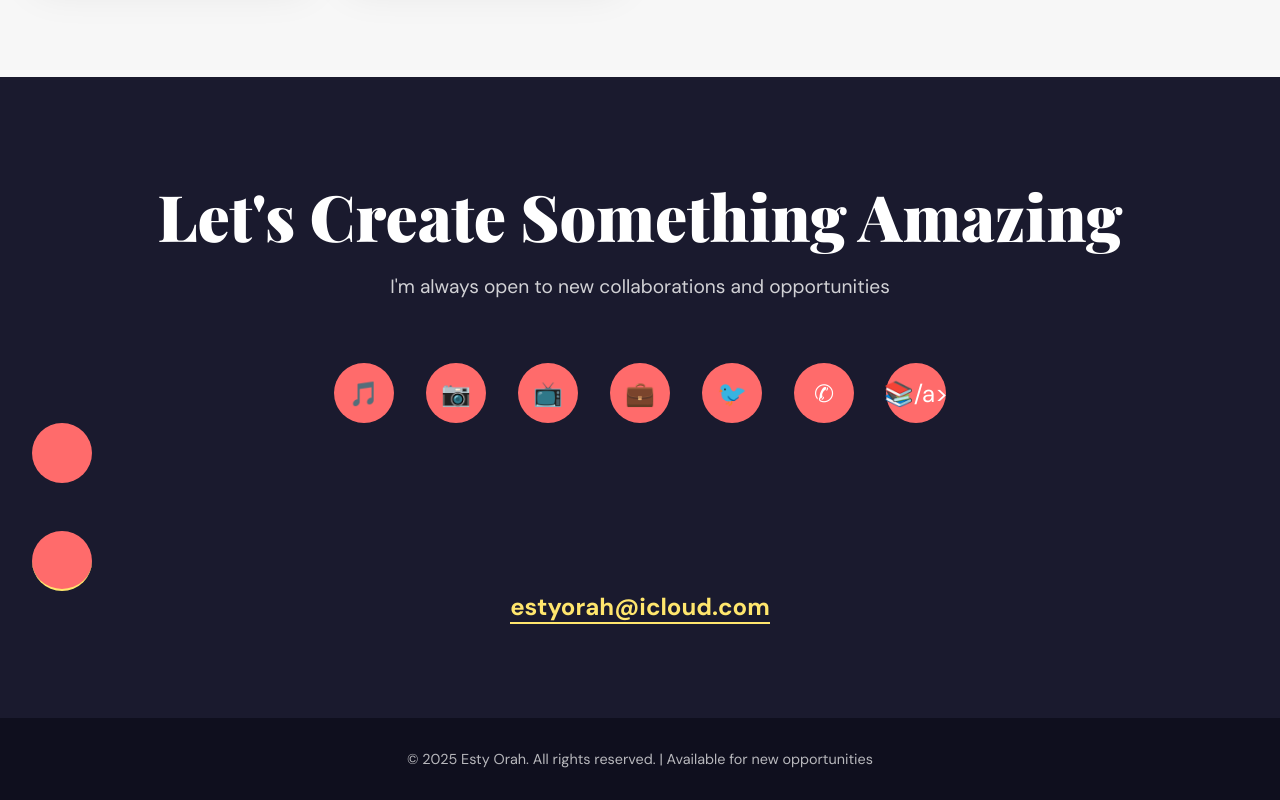
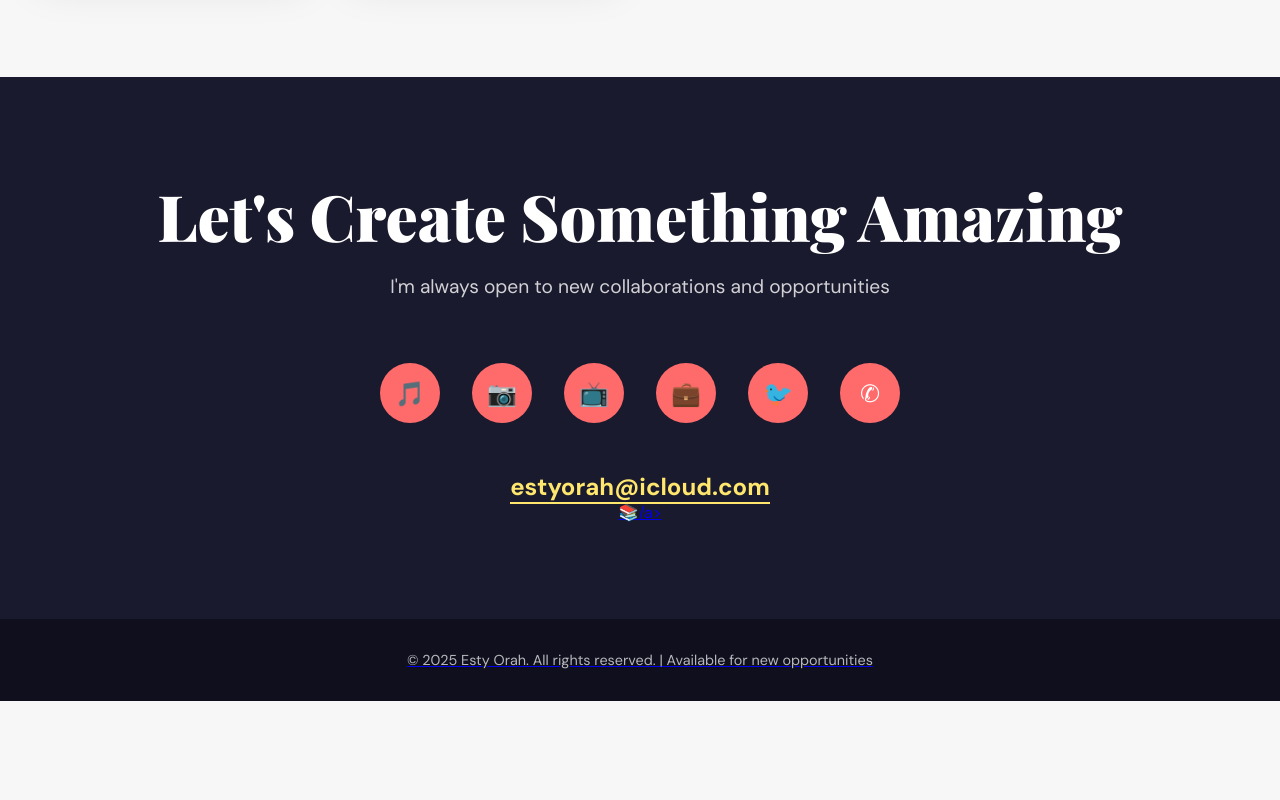
Before and after one commit to estyorah/estyorah.github.io, a plain HTML site: page index.html in a window 1280 px wide. Shown: the part 3911-4711 px from the top of the page. After the commit the page ends 4612 px from the top, so only its background shows below. Drawn offline with nearby package versions, Linux system fonts and the light colour scheme; a script that the page names is missing.

Commit message:
Update index.html

```diff
--- a/index.html
+++ b/index.html
@@ -785,11 +785,13 @@
             <a href="https://www.linkedin.com/in/esty-orah-37a9743aa" class="social-link" title="LinkedIn">💼</a>
             <a href="https://x.com/EstyOrah" class="social-link" title="Twitter/X">🐦</a>
             <a href="https://wa.me/+19292895181" class="social-link" title="WhatsAppMe">✆</a>
-            <a href="https://amzn.to/3McXjwg" class="social-link" title="Amazon Books">📚/a>
         </div>
 
         <div class="contact-email">
             <a href="mailto:estyorah@icloud.com">estyorah@icloud.com</a>
+        </div>
+        <div class="amazon-books">
+            <a href="https://amzn.to/3McXjwg" class="amazon-books" title="Amazon Books">📚/a>
         </div>
     </section>
 
```
